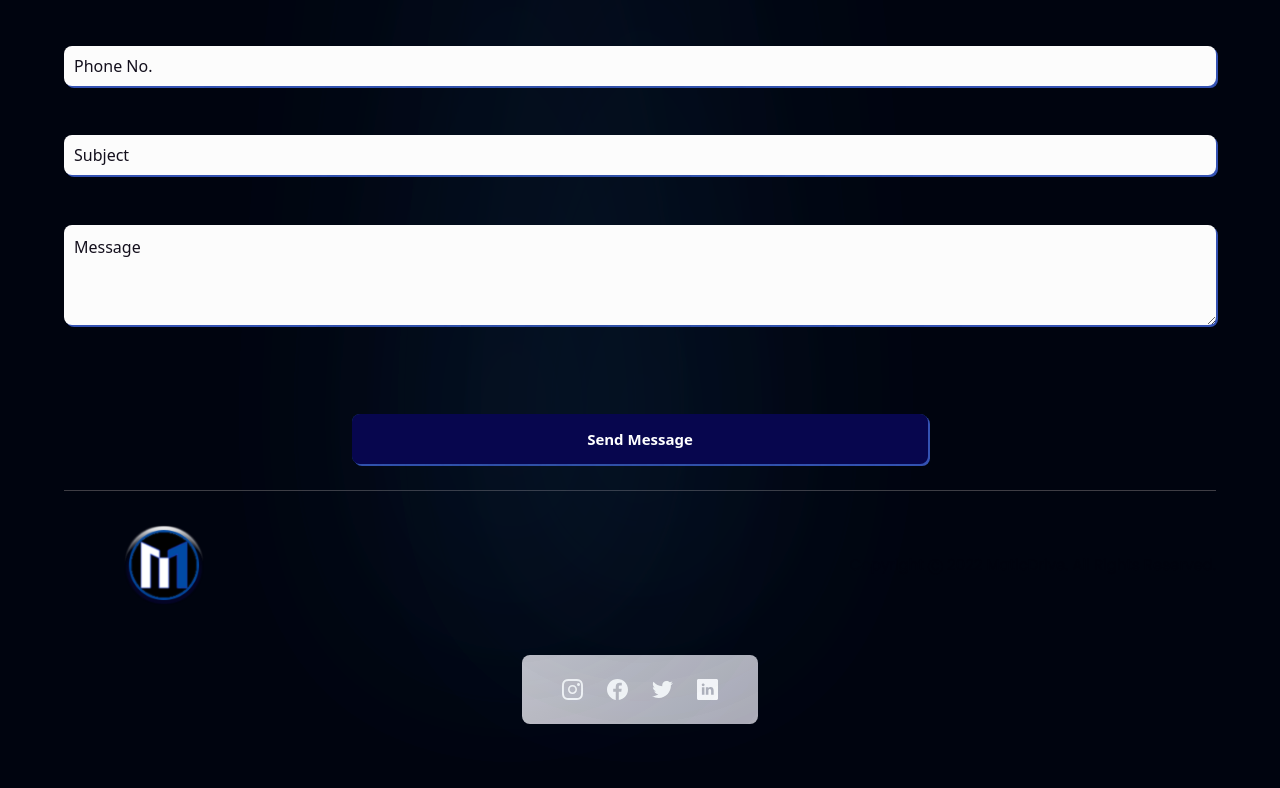
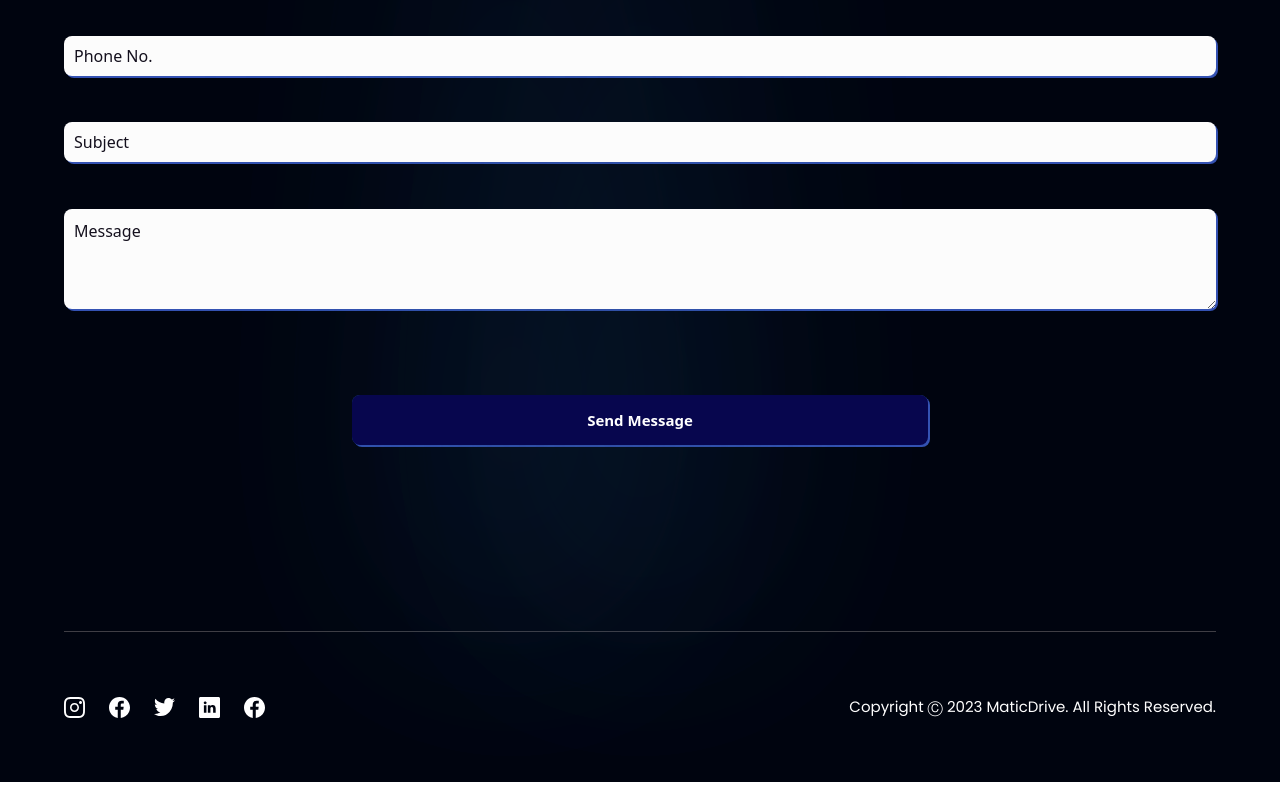
Before and after one commit to Kennius7/MaticDrive-Website, a React (Vite) app: page / in a window 1280 px wide. Shown: the part 5892-6680 px from the top of the page. Built offline with nearby package versions, Linux system fonts and the light colour scheme.

Commit message:
Further edits

```diff
--- a/src/assets/index.js
+++ b/src/assets/index.js
@@ -13,6 +13,7 @@ import facebook from "./facebook.svg";
 import instagram from "./instagram.svg";
 import linkedin from "./linkedin.svg";
 import twitter from "./twitter.svg";
+import youtube from "./facebook.svg";
 import people01 from "./MaticEsther2.png";
 import people02 from "./MaticOsato.png";
 import people03 from "./MaticKenny.png";
@@ -51,6 +52,7 @@ export {
   instagram,
   linkedin,
   twitter,
+  youtube,
   people01,
   people02,
   people03,
--- a/src/components/Footer.jsx
+++ b/src/components/Footer.jsx
@@ -1,23 +1,14 @@
-import styles from "../style";
+import styles, { layout } from "../style";
 import { logo } from "../assets";
 import { socialMedia } from "../constants";
 
 
 
 const Footer = () => (
-  <section className={`${styles.flexCenter} ${styles.paddingY} flex-col justify-center items-center`}>
-    <div className="w-full flex justify-between items-center md:flex-row flex-col pt-6 border-t-[1px] border-t-[#3F3E45]">
+  <section className={`${layout.section} flex-col justify-center items-center`}>
+    <div className="md:mt-40 mt-20 md:pt-16 pt-10 w-full flex justify-between items-center md:flex-row flex-col border-t-[1px] border-t-[#3F3E45]">
 
-      <div className="flex-[1] flex flex-col justify-start">
-        <img src={logo} alt="Matic-Drive-Logo" className="w-[200px] h-[100px] object-contain"/>
-      </div>
-
-      <div className="font-poppins font-normal text-[15px] leading-[27px] text-primary text-center">
-        Copyright Ⓒ 2022 MaticDrive. All Rights Reserved.
-      </div>
-    </div>
-
-    <div className="flex flex-row md:mt-10 mt-6 feature-card py-6 px-10 rounded-lg">
+      <div className="flex flex-row rounded-lg">
         {socialMedia.map((social, index) => (
           <img
             key={social.id}
@@ -30,6 +21,14 @@ const Footer = () => (
           />
         ))}
       </div>
+
+      <div className="font-poppins font-normal text-[15px] text-white text-center md:mt-0 mt-6">
+        Copyright Ⓒ 2023 MaticDrive. All Rights Reserved.
+      </div>
+
+    </div>
+
+
   </section>
 );
 
--- a/src/constants/index.js
+++ b/src/constants/index.js
@@ -1,4 +1,4 @@
-import { people01, people02, people03, people04, people05, people06, people07, people08, people09, features01, features02, features03, features04, features05, features06, features07, facebook, instagram, linkedin, twitter, send, shield, star  } from "../assets";
+import { people01, people02, people03, people04, people05, people06, people07, people08, people09, features01, features02, features03, features04, features05, features06, features07, facebook, instagram, linkedin, twitter, youtube, send, shield, star  } from "../assets";
 
 export const navLinks = [
   {
@@ -245,7 +245,7 @@ export const socialMedia = [
   {
     id: "social-media-1",
     icon: instagram,
-    link: "https://www.instagram.com/",
+    link: "https://www.instagram.com/maticdrive?igshid=YmMyMTA2M2Y=",
   },
   {
     id: "social-media-2",
@@ -260,6 +260,11 @@ export const socialMedia = [
   {
     id: "social-media-4",
     icon: linkedin,
-    link: "https://www.linkedin.com/",
+    link: "https://www.linkedin.com/company/maticdrive/",
   },
+  {
+    id: "social-media-5",
+    icon: youtube,
+    link: "https://youtu.be/8EFgwcbjtyl",
+  }
 ];
--- a/src/index.css
+++ b/src/index.css
@@ -173,11 +173,17 @@
   color: #ffffffb3;
   color: #09977c1a;
 }
+
+
+
+
 /* //////////////////////////////////====CONTACT FORM CSS====///////////////////////////////////// */
+
+
 
 .form__content{
   display: grid;
-  row-gap: 1.2rem;
+  row-gap: 1.0rem;
 }
 
 .form__input,
```
Lines whose indentation alone changed are shown as unchanged.
